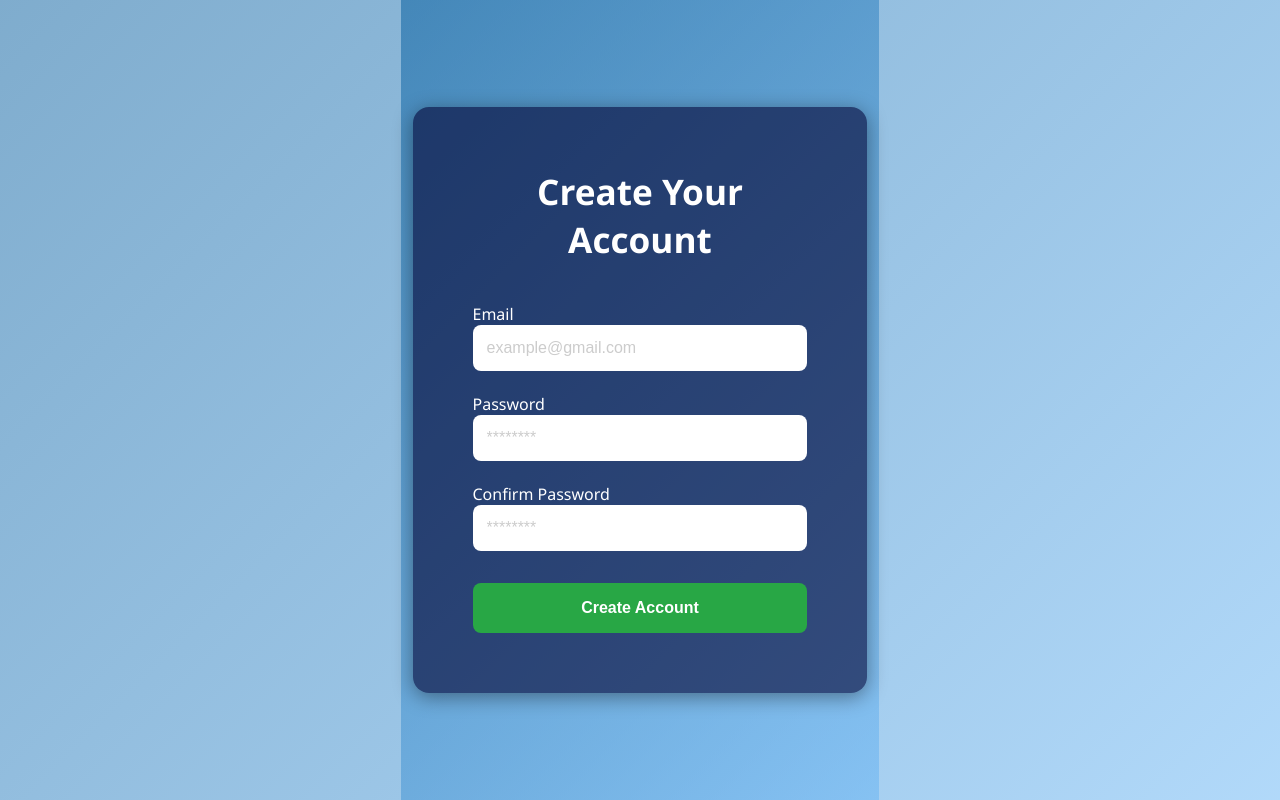
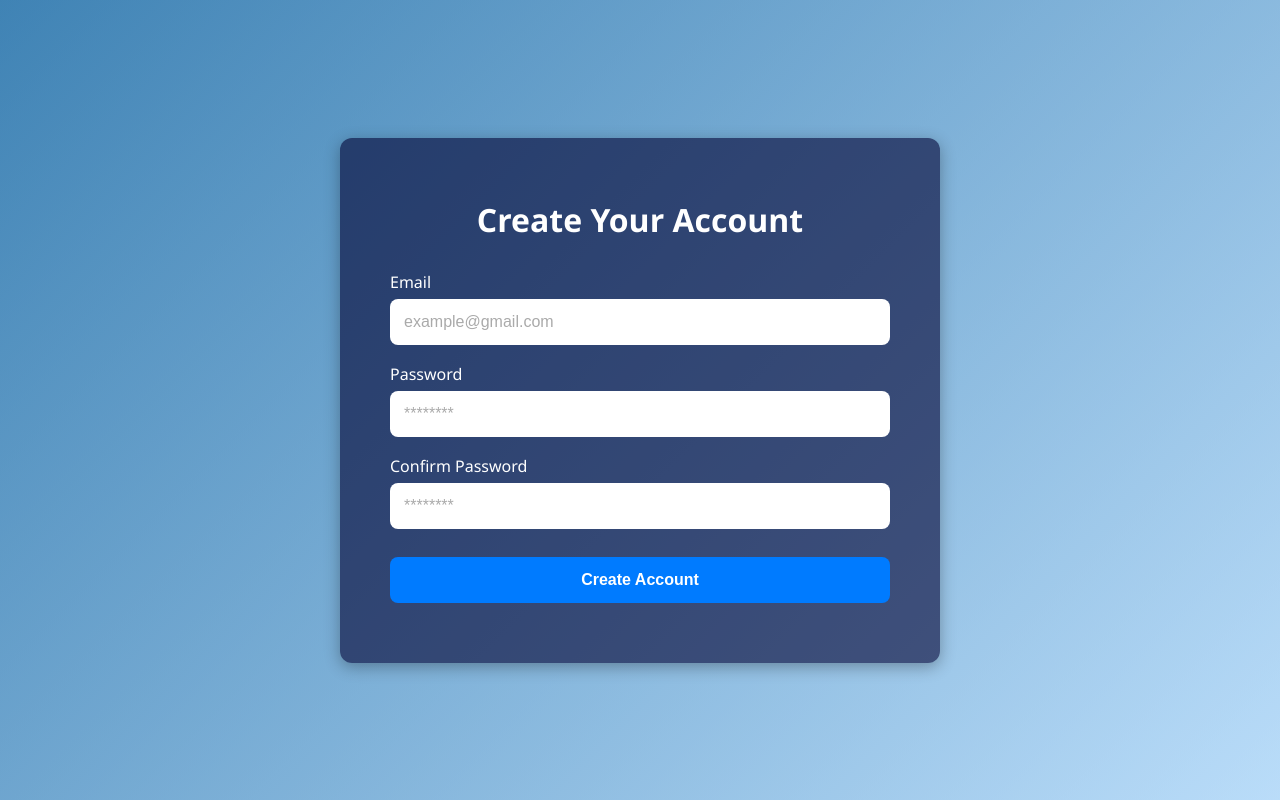
Before and after one commit to PrinceCuber/csi341-assignment, a PHP site: page /landing/signup.php in a window 1280 px wide. Run offline with PHP 8.4, Linux system fonts and the light colour scheme.

Commit message:
Update signup.php

```diff
--- a/landing/signup.php
+++ b/landing/signup.php
@@ -4,8 +4,8 @@
 <!DOCTYPE html>
 <html lang="en">
 <head>
-  <meta charset="UTF-8">
-  <meta name="viewport" content="width=device-width, initial-scale=1.0">
+  <meta charset="UTF-8" />
+  <meta name="viewport" content="width=device-width, initial-scale=1.0"/>
   <title>Sign Up | Academic Attachment Portal</title>
   <style>
     * {
@@ -13,83 +13,95 @@
         padding: 0;
         box-sizing: border-box;
     }
+
     html, body {
         height: 100%;
+        width: 100%;
         font-family: 'Segoe UI', Tahoma, Geneva, Verdana, sans-serif;
-      background: linear-gradient(135deg, rgba(0, 90, 156, 0.5), rgba(100, 179, 244, 0.5));
+        background: linear-gradient(135deg, rgba(0, 90, 156, 0.5), rgba(163, 209, 247, 0.5));
+        color: white;
         display: flex;
         align-items: center;
         justify-content: center;
-      color: white;
     }
+
     .signup-box {
         background-color: rgba(0, 0, 50, 0.6);
-      padding: 60px;
-      border-radius: 16px;
-      width: 95%;
-      max-width: 700px;
-      box-shadow: 0 4px 20px rgba(0, 0, 0, 0.4);
+        padding: 60px 50px;
+        border-radius: 12px;
+        width: 90%;
+        max-width: 600px;
+        box-shadow: 0 4px 16px rgba(0, 0, 0, 0.3);
     }
+
     h2 {
         text-align: center;
-      margin-bottom: 40px;
-      font-size: 2.2rem;
+        margin-bottom: 30px;
+        font-size: 2rem;
     }
+
     form {
         display: flex;
         flex-direction: column;
-      gap: 22px;
+        gap: 18px;
     }
+
     label {
+        margin-bottom: 6px;
+        display: block;
         font-size: 1rem;
-      margin-bottom: 8px;
     }
-    input[type="email"],
-    input[type="password"] {
+
+    input {
         padding: 14px;
         border-radius: 8px;
         border: none;
         font-size: 1rem;
         width: 100%;
     }
+
+    input::placeholder {
+        color: #aaa;
+    }
+
     .password-wrapper {
         position: relative;
     }
+
     .toggle-password {
         position: absolute;
         top: 50%;
         right: 16px;
         transform: translateY(-50%);
-      cursor: pointer;
-      font-size: 14px;
         background: none;
         border: none;
         color: #fff;
+        font-size: 0.9rem;
+        cursor: pointer;
     }
-    input::placeholder {
-      color: #ccc;
-    }
+
     .btn-create {
-      padding: 16px;
+        padding: 14px;
         font-weight: bold;
         cursor: pointer;
         border: none;
         border-radius: 8px;
         font-size: 1rem;
-      background-color: #28a745;
+        background-color: #007bff;
         color: white;
         transition: background-color 0.3s;
         margin-top: 10px;
     }
+
     .btn-create:hover {
-      background-color: #218838;
+        background-color: #0056b3;
     }
   </style>
 </head>
 <body>
   <div class="signup-box">
     <h2>Create Your Account</h2>
-    <form action="signup_process.php" method="POST" onsubmit="return validateSignup()">
+    <form action="signup_process.php" method="POST" onsubmit="return validateSignup(event)">
       <div>
         <label for="email">Email</label>
         <input type="email" name="email" id="email" placeholder="example@gmail.com" required>
@@ -113,24 +125,27 @@
   </div>
 
   <script>
-    function validateSignup() {
+    function validateSignup(e) {
       const email = document.getElementById('email').value.trim();
       const password = document.getElementById('password').value.trim();
       const confirmPassword = document.getElementById('confirm_password').value.trim();
 
-      const emailPattern = /^[^\s@]+@[^\s@]+\.[^\s@]+$/;
+      const emailPattern = /^[^\\s@]+@[^\\s@]+\\.[^\\s@]+$/;
       if (!emailPattern.test(email)) {
         alert('Please enter a valid email.');
+        e.preventDefault();
         return false;
       }
 
       if (password.length < 6) {
         alert('Password must be at least 6 characters long.');
+        e.preventDefault();
         return false;
       }
 
       if (password !== confirmPassword) {
         alert('Passwords do not match.');
+        e.preventDefault();
         return false;
       }
 
@@ -139,13 +154,13 @@
 
     function togglePassword(id) {
       const field = document.getElementById(id);
-      const toggleBtn = field.nextElementSibling;
-      if (field.type === 'password') {
-        field.type = 'text';
-        toggleBtn.textContent = 'Hide';
+      const button = field.nextElementSibling;
+      if (field.type === "password") {
+        field.type = "text";
+        button.textContent = "Hide";
       } else {
-        field.type = 'password';
-        toggleBtn.textContent = 'Show';
+        field.type = "password";
+        button.textContent = "Show";
       }
     }
   </script>
```
Lines whose indentation alone changed are shown as unchanged.
